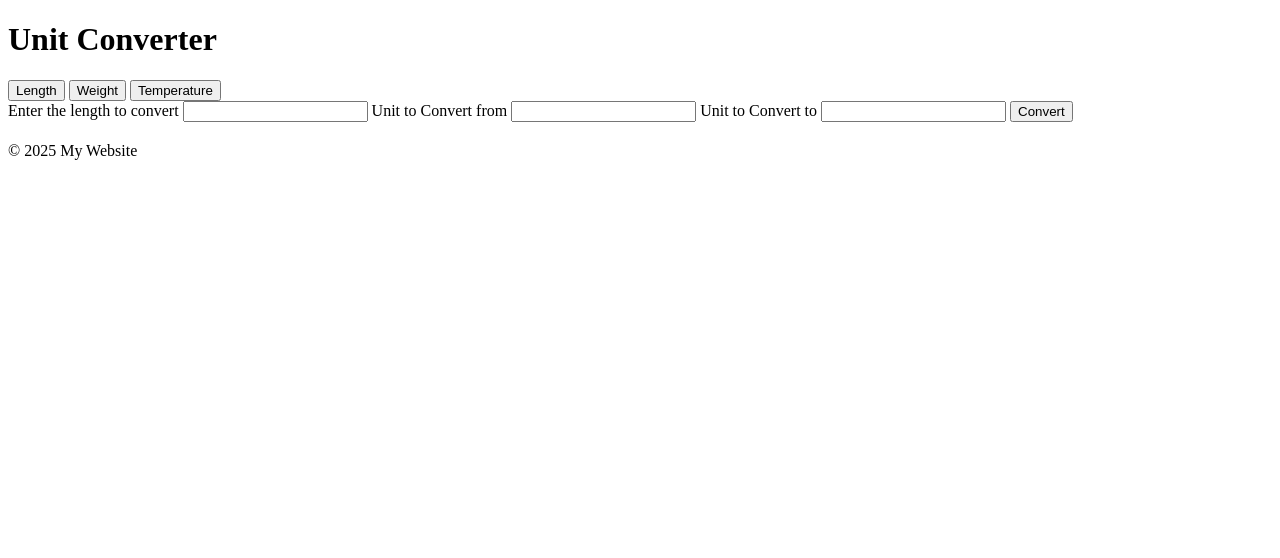
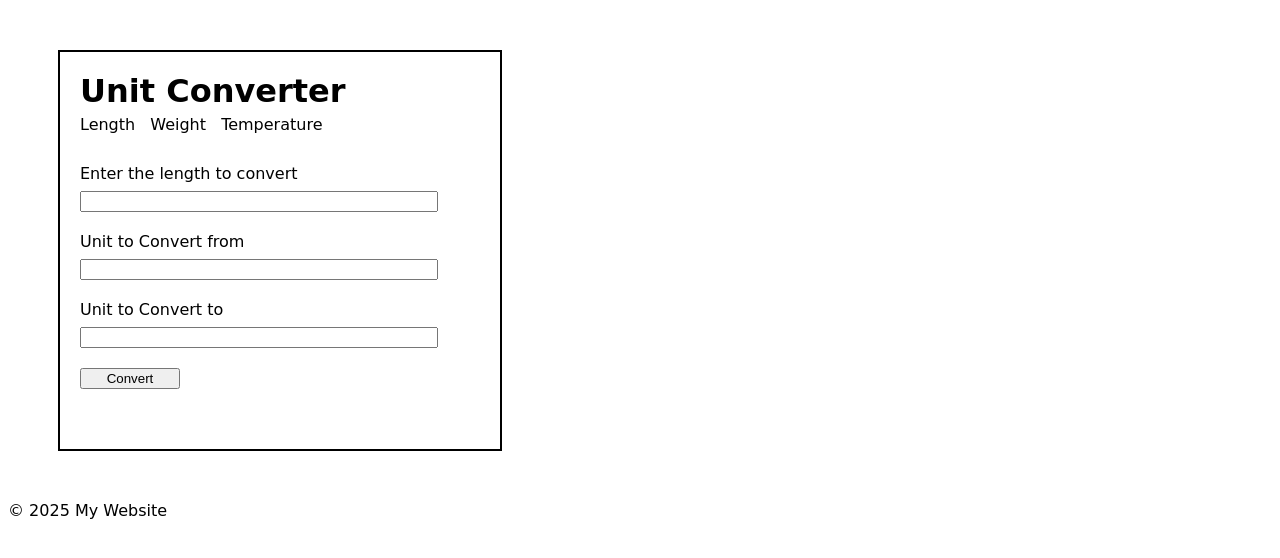
Before and after one commit to thomxsnguyen/unit_converter, a Flask app: page / in a window 1280 px wide. Shown: the top 558 px of the page. Run offline with Flask 3, Linux system fonts and the light colour scheme.

Commit message:
made the box look prettier

```diff
--- a/static/styles.css
+++ b/static/styles.css
@@ -1,5 +1,61 @@
+body {
+  font-family: "Comic Sans MS";
+}
+
+h1 {
+  margin-top: 0px;
+  margin-bottom: 5px;
+}
 #result {
   margin-top: 20px;
   font-weight: bold;
   font-size: 36px;
 }
+
+.box {
+  width: 400px;
+  margin: 50px;
+  padding: 20px;
+  border: 2px solid #000000;
+  color: black;
+}
+
+.link-button {
+  color: black;
+  text-decoration: none;
+  margin-right: 10px;
+}
+
+#submit_button {
+  width: 100px;
+}
+a {
+  color: rgb(0, 0, 93);
+}
+
+a:hover {
+  color: rgb(0, 141, 223);
+  text-decoration: underline;
+}
+
+form {
+  margin-top: 30px;
+  display: flex;
+  flex-direction: column;
+  max-width: 400px;
+  gap: 10px;
+}
+
+form div {
+  display: flex;
+  flex-direction: column;
+  margin-bottom: 10px;
+}
+
+label {
+  margin-bottom: 8px;
+}
+
+input[type="text"] {
+  width: 350px;
+}
--- a/templates/index.html
+++ b/templates/index.html
@@ -11,32 +11,38 @@
     <script src="{{ url_for('static', filename='script.js') }}" defer></script>
   </head>
   <body>
+    <div class="box">
       <header>
         <h1>Unit Converter</h1>
       </header>
 
       <main>
-      <button>Length</button>
-      <button>Weight</button>
-      <button>Temperature</button>
-
+        <div class="link">
+          <a href="/length-converter" class="link-button">Length</a>
+          <a href="/length-converter" class="link-button">Weight</a>
+          <a href="/length-converter" class="link-button">Temperature</a>
+        </div>
         <form action="/submit-form" method="POST">
           <div>
             <label for="length">Enter the length to convert</label>
             <input type="text" id="length" name="length" />
-
+          </div>
+          <div>
             <label for="from">Unit to Convert from</label>
             <input type="text" id="from" name="from" />
-
+          </div>
+          <div>
             <label for="to">Unit to Convert to</label>
             <input type="text" id="to" name="to" />
+          </div>
 
           <button type="button" id="submit_button">Convert</button>
-        </div>
+
           <div id="result"></div>
         </form>
       </main>
-
+    </div>
+    <div class></div>
     <footer>
       <p>&copy; 2025 My Website</p>
     </footer>
```
Lines whose indentation alone changed are shown as unchanged.
